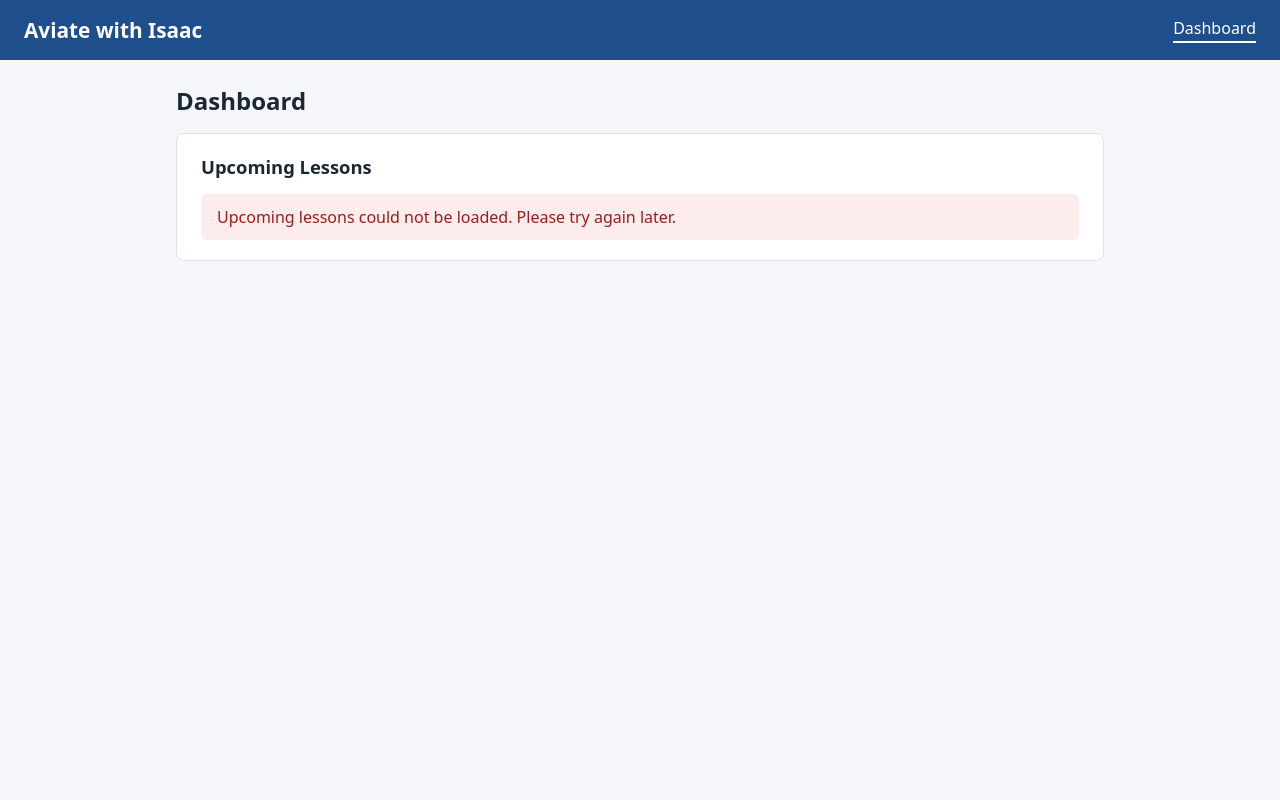
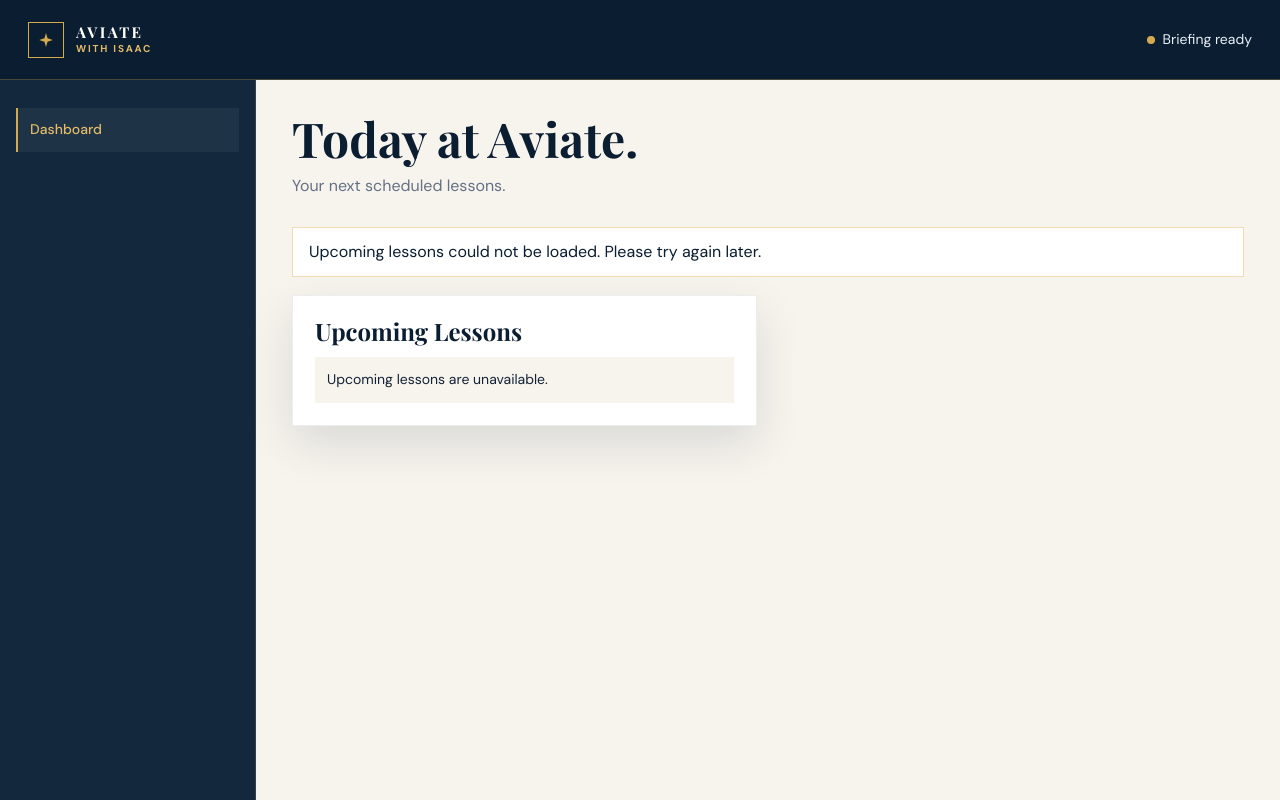
Before and after one commit to marthijensen/aviate-with-isaac, a PHP site: page /dashboard in a window 1280 px wide. Run offline with PHP 8.4, Linux system fonts and the light colour scheme.

Commit message:
Match upcoming lessons styling to main's dashboard
- Use the app.css shell from aviate-app.html: header, brand mark,
  sidebar navigation, and main display
- Render upcoming lessons as a .field-card with .rows, matching the
  "Next Lessons Scheduled" card, including its date and time formats
- Serve the shared app.css instead of a separate stylesheet
- Let .side-nav style links as well as buttons
- Restyle the 404 page to match

Co-Authored-By: Claude Opus 5.5 <noreply@anthropic.com>

```diff
--- a/app.css
+++ b/app.css
@@ -136,7 +136,8 @@ h1, h2 {
 
 .side-nav { display: flex; flex-direction: column; gap: 4px; }
 
-.side-nav button {
+.side-nav button,
+.side-nav a {
   display: flex;
   align-items: center;
   min-height: 44px;
@@ -151,14 +152,19 @@ h1, h2 {
   font-weight: 500;
 }
 
+.side-nav a { text-decoration: none; }
+
 .side-nav button.active,
-.side-nav button:hover {
+.side-nav button:hover,
+.side-nav a.active,
+.side-nav a:hover {
   background: rgba(255, 255, 255, 0.05);
   color: var(--paper);
   border-left-color: var(--gold);
 }
 
-.side-nav button.active { color: var(--gold-soft); }
+.side-nav button.active,
+.side-nav a.active { color: var(--gold-soft); }
 
 .nav-button {
   display: block;
--- a/src/UpcomingLessons.php
+++ b/src/UpcomingLessons.php
@@ -64,8 +64,9 @@ final class UpcomingLessons
             return [
                 'id' => (string) ($lesson['row']['id'] ?? ''),
                 'student_name' => self::studentName($lesson['row']['student'] ?? null),
-                'date' => $local->format('D, M j, Y'),
-                'time' => $local->format('g:i A T'),
+                // Same formats as the cards in aviate-app.html.
+                'date' => $local->format('D n/j'),
+                'time' => $local->format('g:i A'),
                 'lesson_type' => ucfirst((string) ($lesson['row']['lesson_type'] ?? '')),
             ];
         }, $lessons);
--- a/src/routes.php
+++ b/src/routes.php
@@ -11,6 +11,12 @@ function app_router(): Router
 
     $router->get('/', static function (): void {
         redirect('/dashboard');
+    });
+
+    // The shared stylesheet lives at the repo root, next to aviate-app.html.
+    $router->get('/app.css', static function (): void {
+        header('Content-Type: text/css; charset=UTF-8');
+        readfile(dirname(__DIR__) . '/app.css');
     });
 
     $router->get('/dashboard', static function (): void {
--- a/views/dashboard.php
+++ b/views/dashboard.php
@@ -4,6 +4,13 @@
  * @var string|null $upcomingLessonsError
  */
 ?>
-<h1 class="page-title">Dashboard</h1>
+<h1>Today at Aviate.</h1>
+<p class="lead">Your next scheduled lessons.</p>
 
-<?php require __DIR__ . '/upcoming-lessons.php'; ?>
+<?php if (!empty($upcomingLessonsError)): ?>
+  <p class="action-note" role="alert"><?= e($upcomingLessonsError) ?></p>
+<?php endif; ?>
+
+<section class="fields-grid" aria-label="Dashboard">
+  <?php require __DIR__ . '/upcoming-lessons.php'; ?>
+</section>
--- a/views/layout.php
+++ b/views/layout.php
@@ -1,28 +1,54 @@
 <?php
 /**
+ * Shared page shell. Markup and classes match aviate-app.html so pages use app.css.
+ *
  * @var string $title
  * @var string $content Rendered page HTML
  * @var string $currentPath
  */
 ?>
-<!DOCTYPE html>
+<!doctype html>
 <html lang="en">
-<head>
-    <meta charset="UTF-8">
-    <meta name="viewport" content="width=device-width, initial-scale=1">
-    <title><?= e($title) ?> | Aviate with Isaac</title>
-    <link rel="stylesheet" href="/assets/css/style.css">
-</head>
-<body>
-    <header class="site-header">
-        <a class="brand" href="/dashboard">Aviate with Isaac</a>
-        <nav class="site-nav" aria-label="Main">
-            <a href="/dashboard"<?= $currentPath === '/dashboard' ? ' aria-current="page"' : '' ?>>Dashboard</a>
-        </nav>
+  <head>
+    <meta charset="UTF-8" />
+    <meta name="viewport" content="width=device-width, initial-scale=1.0" />
+    <title>Aviate with Isaac | <?= e($title) ?></title>
+    <link rel="preconnect" href="https://fonts.googleapis.com" />
+    <link rel="preconnect" href="https://fonts.gstatic.com" crossorigin />
+    <link
+      href="https://fonts.googleapis.com/css2?family=DM+Sans:wght@400;500;600;700&family=Playfair+Display:wght@600;700&display=swap"
+      rel="stylesheet"
+    />
+    <link rel="stylesheet" href="/app.css" />
+  </head>
+  <body>
+    <header class="app-header">
+      <a class="brand" href="/dashboard" aria-label="Aviate with Isaac home">
+        <span class="brand-mark" aria-hidden="true">
+          <svg viewBox="0 0 24 24">
+            <path fill="currentColor" d="M12 1.4 14.3 9.2 22.2 12 14.3 14.8 12 22.6 9.7 14.8 1.8 12 9.7 9.2 12 1.4Z" />
+          </svg>
+        </span>
+        <span class="brand-text">
+          <strong>AVIATE</strong>
+          <small>WITH ISAAC</small>
+        </span>
+      </a>
+      <div class="header-meta">
+        <span class="status"><span class="status-dot"></span><span>Briefing ready</span></span>
+      </div>
     </header>
 
-    <main class="page">
+    <div class="app-shell">
+      <aside class="sidebar">
+        <nav class="side-nav" aria-label="App navigation">
+          <a href="/dashboard"<?= $currentPath === '/dashboard' ? ' class="active" aria-current="page"' : '' ?>>Dashboard</a>
+        </nav>
+      </aside>
+
+      <main class="main-display">
         <?= $content ?>
-    </main>
-</body>
+      </main>
+    </div>
+  </body>
 </html>
--- a/views/upcoming-lessons.php
+++ b/views/upcoming-lessons.php
@@ -1,38 +1,20 @@
 <?php
 /**
- * Dashboard card: upcoming lessons.
+ * Dashboard card: upcoming lessons. Uses the .field-card / .rows styles from app.css.
  *
  * @var list<array{id: string, student_name: string, date: string, time: string, lesson_type: string}> $upcomingLessons
  * @var string|null $upcomingLessonsError
  */
 ?>
-<section class="card" aria-labelledby="upcoming-lessons-heading">
-    <h2 id="upcoming-lessons-heading">Upcoming Lessons</h2>
-
+<article class="field-card" aria-labelledby="upcoming-lessons-heading">
+  <h2 id="upcoming-lessons-heading">Upcoming Lessons</h2>
+  <ul class="rows">
     <?php if (!empty($upcomingLessonsError)): ?>
-        <p class="notice notice-error" role="alert"><?= e($upcomingLessonsError) ?></p>
+      <li><span>Upcoming lessons are unavailable.</span></li>
     <?php elseif ($upcomingLessons === []): ?>
-        <p class="empty-state">No upcoming lessons scheduled.</p>
-    <?php else: ?>
-        <table class="lessons-table">
-            <thead>
-                <tr>
-                    <th scope="col">Student</th>
-                    <th scope="col">Date</th>
-                    <th scope="col">Time</th>
-                    <th scope="col">Type</th>
-                </tr>
-            </thead>
-            <tbody>
-                <?php foreach ($upcomingLessons as $lesson): ?>
-                    <tr>
-                        <td data-label="Student"><?= e($lesson['student_name']) ?></td>
-                        <td data-label="Date"><?= e($lesson['date']) ?></td>
-                        <td data-label="Time"><?= e($lesson['time']) ?></td>
-                        <td data-label="Type"><?= e($lesson['lesson_type']) ?></td>
-                    </tr>
-                <?php endforeach; ?>
-            </tbody>
-        </table>
-    <?php endif; ?>
-</section>
+      <li><span>No upcoming lessons scheduled.</span></li>
+    <?php else: foreach ($upcomingLessons as $lesson): ?>
+      <li><span><strong><?= e($lesson['student_name']) ?></strong><small><?= e($lesson['lesson_type']) ?></small></span><span class="when"><strong><?= e($lesson['time']) ?></strong><small><?= e($lesson['date']) ?></small></span></li>
+    <?php endforeach; endif; ?>
+  </ul>
+</article>
```
Also changed, not shown: tests/RouterTest.php (+1 -1 lines), tests/UpcomingLessonsTest.php (+8 -8 lines), views/404.php (+9 -4 lines), public/assets/css/style.css (deleted).
